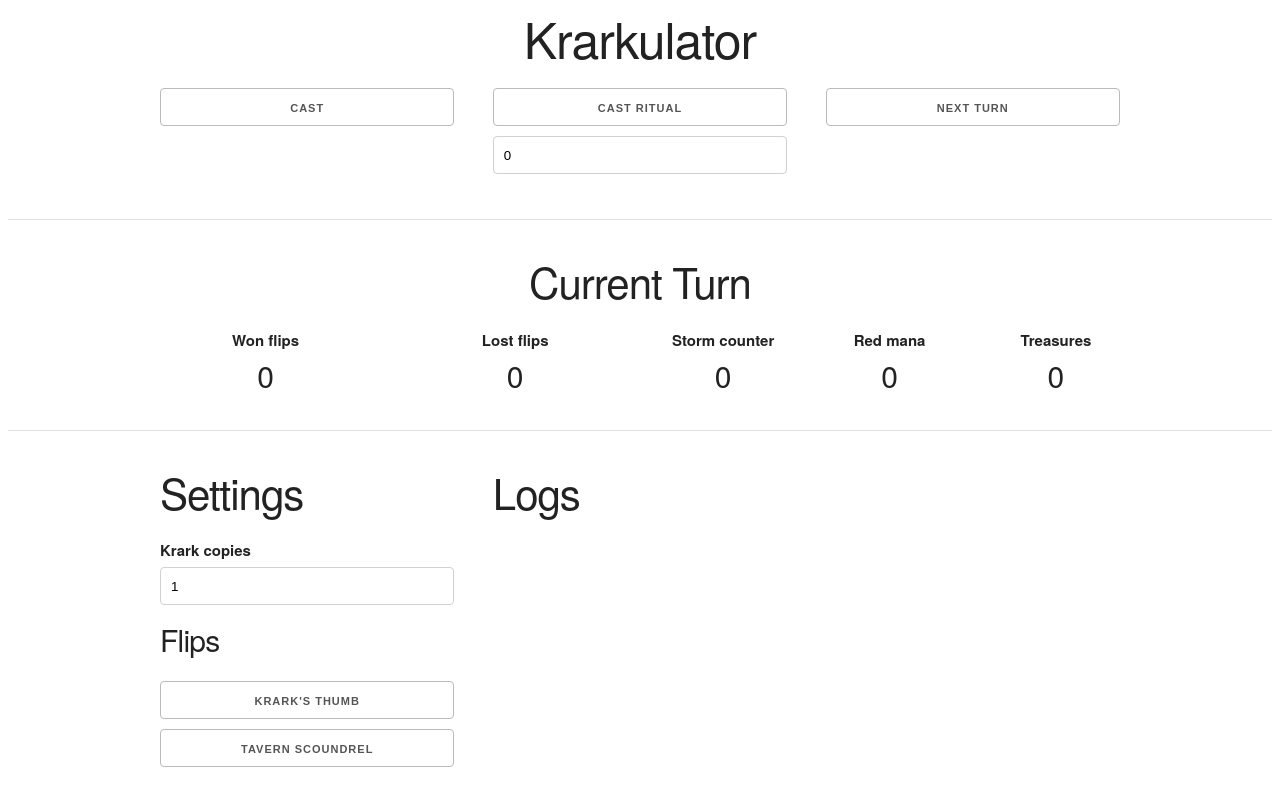
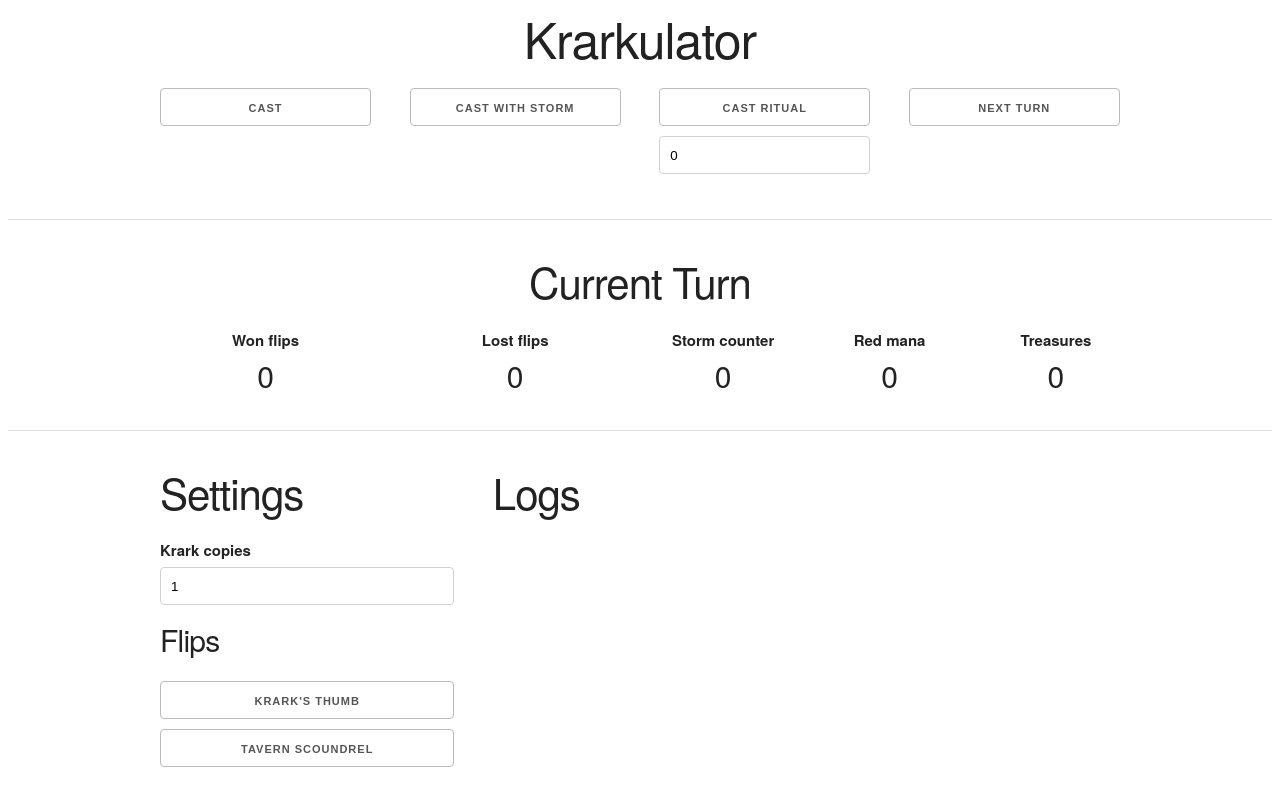
Before and after one commit to fsantand/krarkulator, a Vue app: page / in a window 1280 px wide. Shown: the top 785 px of the page. Built offline with nearby package versions, Linux system fonts and the light colour scheme; the HTML template or start-up script is replaced by a standard one.

Commit message:
feat(buttons): add cast with storm

```diff
--- a/src/App.vue
+++ b/src/App.vue
@@ -145,6 +145,27 @@
   logAction({message: `The cast cointains ${wonFlips.value} won flips and ${lostFlips.value} lost flips`});
 }
 
+function castSpellWithStorm() {
+  logAction({
+    message: `Casting a spell with storm...`,
+    ritualAmount: ritualManaAmount.value,
+  });
+
+  const triggerAmount = getTriggerAmount();
+  castValidations(triggerAmount)
+  let result = flipCoins(triggerAmount);
+  if (krarkThumb.value) {
+    result = optimizeFlips(result);
+  }
+  wonFlips.value = result.wonFlips;
+  lostFlips.value = result.lostFlips;
+  flipValidations(result.wonFlips);
+  copyValidations(result.wonFlips, triggerAmount);
+  logAction({message: `The cast cointains ${wonFlips.value} won flips and ${lostFlips.value} lost flips`});
+  logAction({message: `The amount of copies of the spell is ${wonFlips.value + stormCount.value}`});
+  increaseStormCount();
+}
+
 function nextTurn() {
   stormCount.value = 0;
   redMana.value = 0;
@@ -167,9 +188,10 @@
   <main>
     <div class="container">
       <div class="row">
-        <Button @click="castSpell" class="four columns" label="Cast" />
-        <ButtonWithField @on-cast="castRitual" v-model='ritualManaAmount' class="four columns" label="Cast ritual" />
-        <Button @click="nextTurn" class="four columns" label="Next Turn" />
+        <Button @click="castSpell" class="three columns" label="Cast" />
+        <Button @click="castSpellWithStorm" class="three columns" label="Cast with Storm" />
+        <ButtonWithField @on-cast="castRitual" v-model='ritualManaAmount' class="three columns" label="Cast ritual" />
+        <Button @click="nextTurn" class="three columns" label="Next Turn" />
       </div>
     </div>
     <hr />
```
